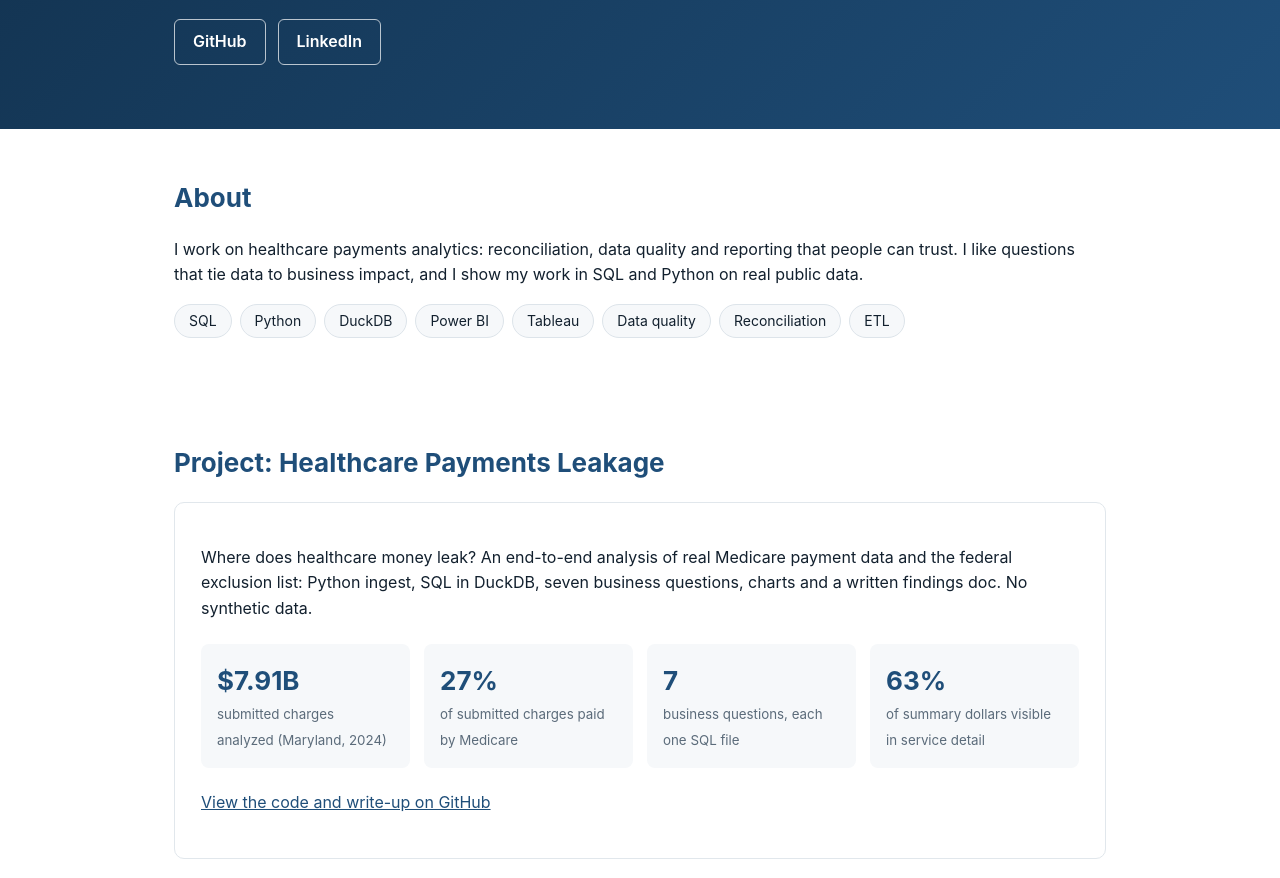
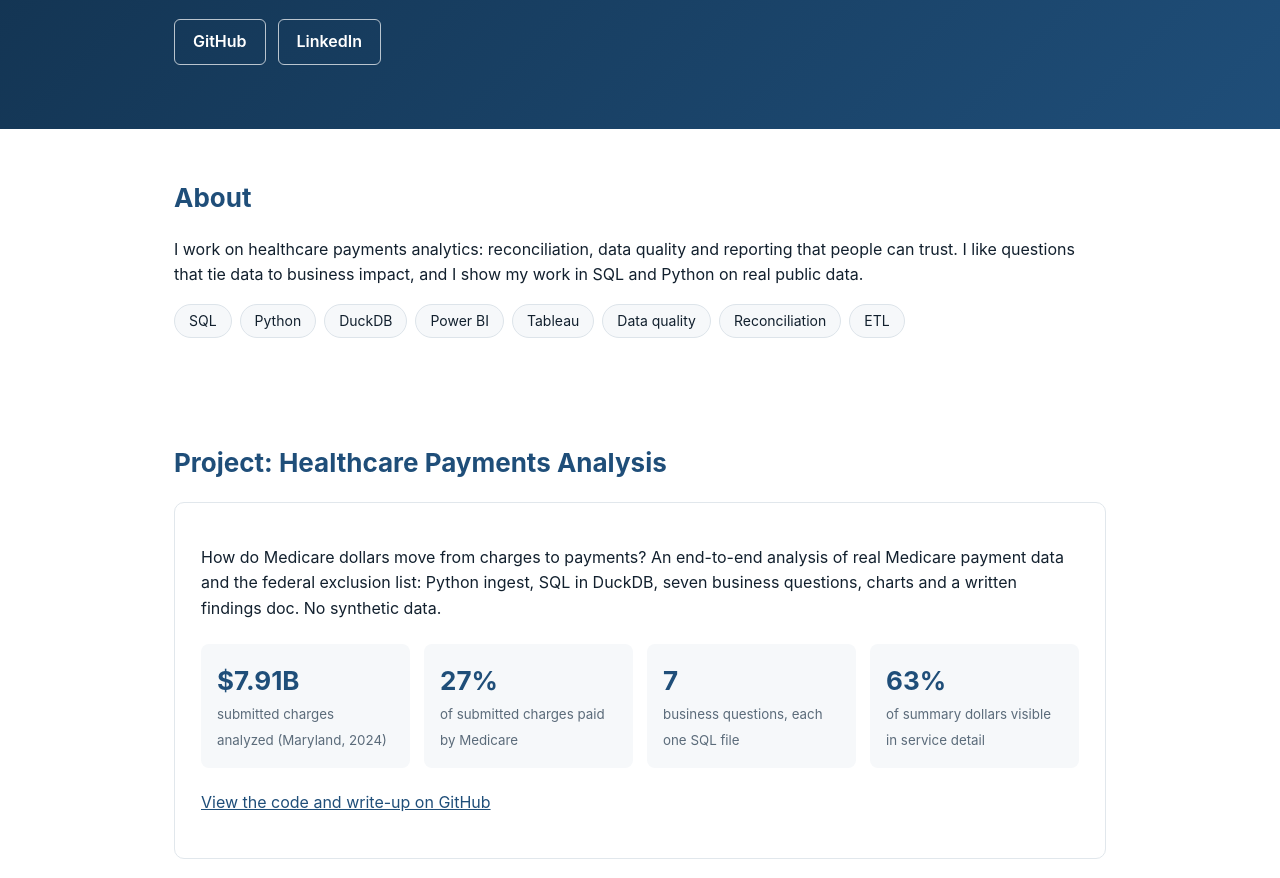
Before and after one commit to mahesh46m/mahesh46m.github.io, a plain HTML site: page index.html in a window 1280 px wide. Shown: the part 183-1061 px from the top of the page. Drawn offline with Linux system fonts and the light colour scheme.

Commit message:
Update index.html

```diff
--- a/index.html
+++ b/index.html
@@ -26,14 +26,14 @@ a{color:var(--acc)}
 <main class="wrap">
 <section><h2>About</h2><p>I work on healthcare payments analytics: reconciliation, data quality and reporting that people can trust. I like questions that tie data to business impact, and I show my work in SQL and Python on real public data.</p>
 <div class="skills"><span>SQL</span><span>Python</span><span>DuckDB</span><span>Power BI</span><span>Tableau</span><span>Data quality</span><span>Reconciliation</span><span>ETL</span></div></section>
-<section><h2>Project: Healthcare Payments Leakage</h2>
-<div class="card"><p>Where does healthcare money leak? An end-to-end analysis of real Medicare payment data and the federal exclusion list: Python ingest, SQL in DuckDB, seven business questions, charts and a written findings doc. No synthetic data.</p>
+<section><h2>Project: Healthcare Payments Analysis</h2>
+<div class="card"><p>How do Medicare dollars move from charges to payments? An end-to-end analysis of real Medicare payment data and the federal exclusion list: Python ingest, SQL in DuckDB, seven business questions, charts and a written findings doc. No synthetic data.</p>
 <div class="stats">
 <div class="stat"><b>$7.91B</b><small>submitted charges analyzed (Maryland, 2024)</small></div>
 <div class="stat"><b>27%</b><small>of submitted charges paid by Medicare</small></div>
 <div class="stat"><b>7</b><small>business questions, each one SQL file</small></div>
 <div class="stat"><b>63%</b><small>of summary dollars visible in service detail</small></div></div>
-<p><a href="https://github.com/mahesh46m/healthcare-payments-leakage">View the code and write-up on GitHub</a></p></div>
+<p><a href="https://github.com/mahesh46m/healthcare-payments-analysis">View the code and write-up on GitHub</a></p></div>
 <div class="grid">
 <figure><img src="img/q1_gap_by_specialty.png" alt="Charge to payment gap by specialty"><figcaption>Where submitted charges and payments diverge, by specialty.</figcaption></figure>
 <figure><img src="img/q3_outliers.png" alt="Provider outliers"><figcaption>Providers far above their specialty peers (review list, not accusations).</figcaption></figure>
```
